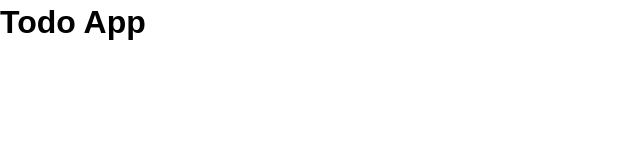
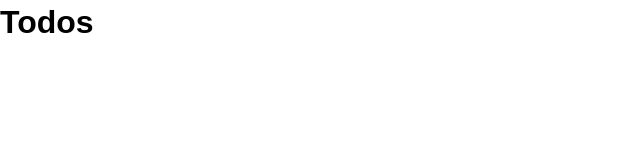
Before and after one commit to Kemosabe2911/TodoReactjs, a React (Create React App) app in the folder myapp/: page / in a window 1280 px wide. Shown: the top 160 px of the page, without its empty margins (0-640 px from the left). Built offline with nearby package versions, Linux system fonts and the light colour scheme.

Commit message:
Update app

```diff
--- a/myapp/src/App.js
+++ b/myapp/src/App.js
@@ -1,9 +1,10 @@
 import './App.css';
+import Todos from './components/Todos';
 
 function App() {
   return (
     <div className="App">
-      <h1>Todo App</h1>
+      <Todos />
     </div>
   );
 }
```
